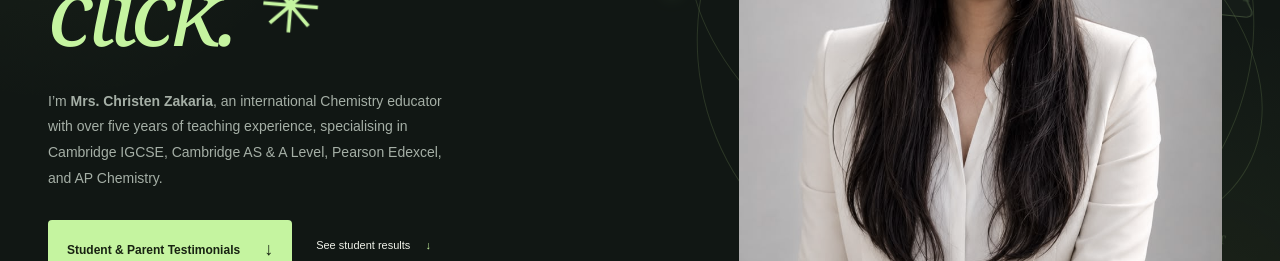
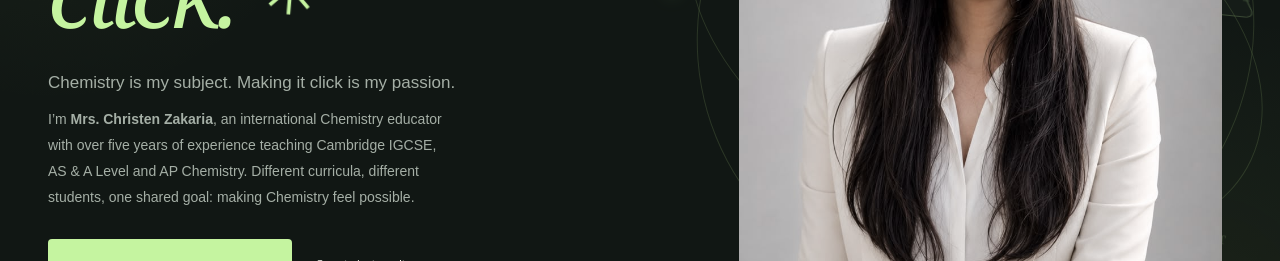
Before and after one commit to youssefshoukry1/Christen-Zakaria_protfolio, a Next.js app: page / in a window 1280 px wide. Shown: the part 383-644 px from the top of the page. Built offline with nearby package versions, Linux system fonts and the light colour scheme; no server answers.

Commit message:
Update chemistry portfolio hero copy

```diff
--- a/src/app/page.jsx
+++ b/src/app/page.jsx
@@ -20,11 +20,15 @@ export default function Home() {
               ✳
             </span>
           </h1>
+          <p className="hero-intro">
+            Chemistry is my subject. Making it click is my passion.
+          </p>
           <p className="hero-description">
             I’m <strong>Mrs. Christen Zakaria</strong>, an international
-            Chemistry educator with over five years of teaching experience,
-            specialising in Cambridge IGCSE, Cambridge AS &amp; A Level,
-            Pearson Edexcel, and AP Chemistry.
+            Chemistry educator with over five years of experience teaching
+            Cambridge IGCSE, AS &amp; A Level and AP Chemistry. Different
+            curricula, different students, one shared goal: making Chemistry
+            feel possible.
           </p>
           <div className="hero-actions">
             <a className="button" href="#testimonials">
```
